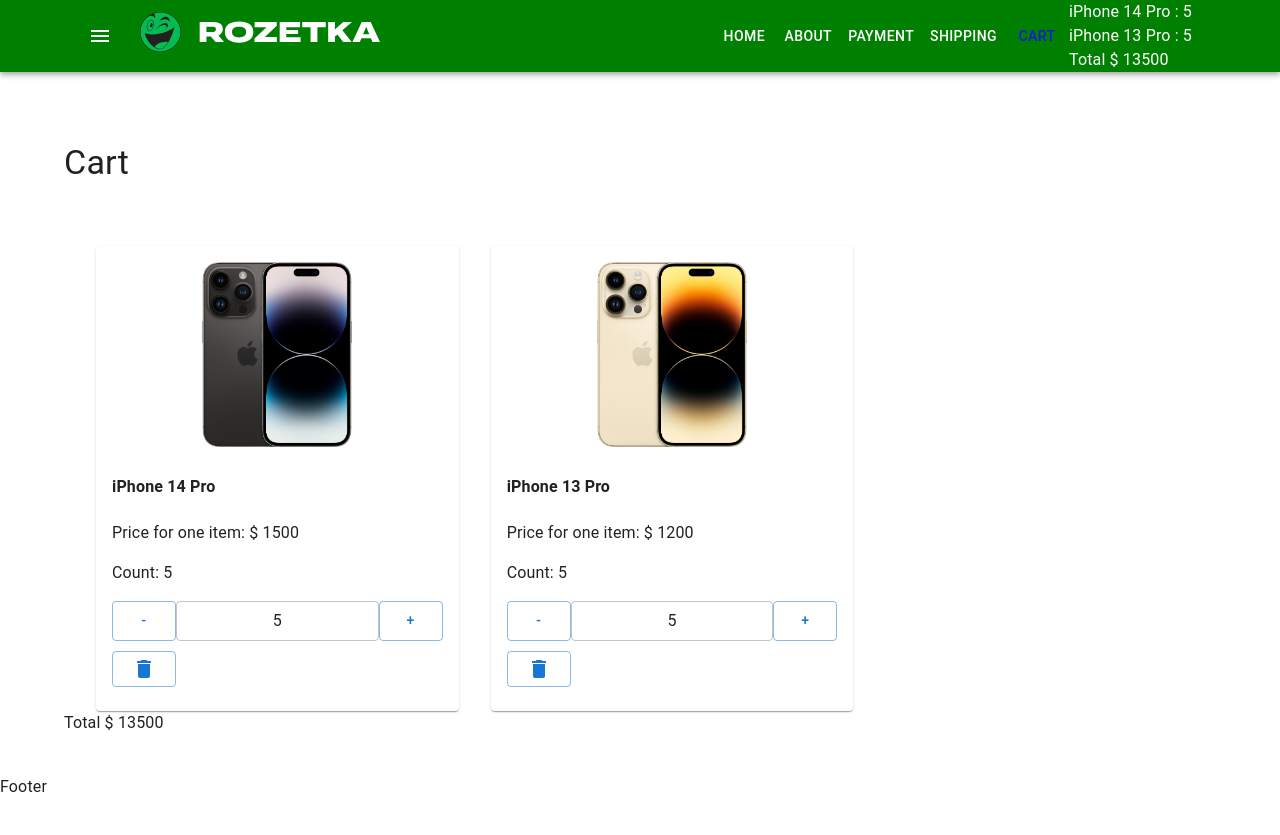
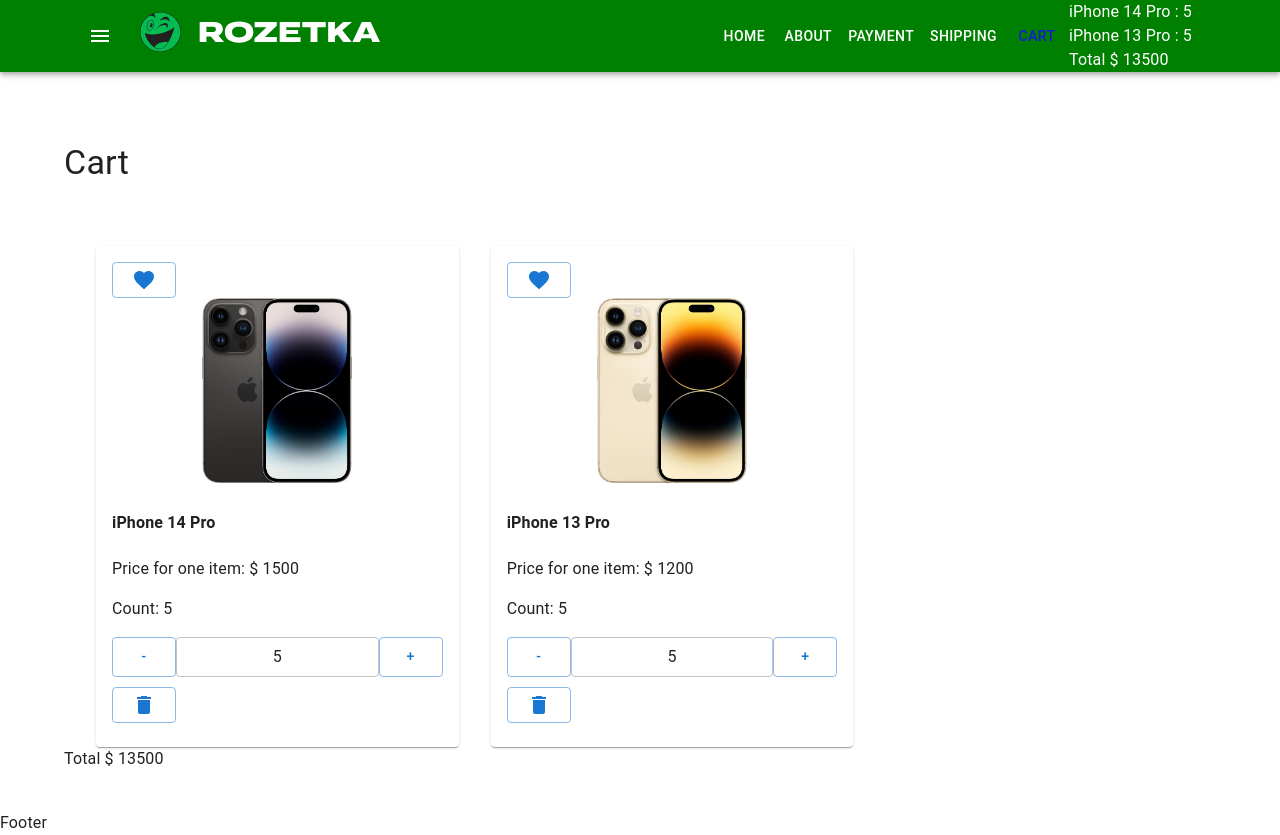
Before and after one commit to petroyurchuk/react29-11, a React (Create React App) app: page /cart in a window 1280 px wide. Before the commit the page ends 800 px from the top, so only its background shows below. Built offline with nearby package versions, Linux system fonts and the light colour scheme.

Commit message:
add like to cart

```diff
--- a/src/components/CartProductList/CartProductListItemExtended.tsx
+++ b/src/components/CartProductList/CartProductListItemExtended.tsx
@@ -2,6 +2,10 @@ import { Button, Card, CardContent, Grid } from '@mui/material'
 import { Product } from 'utils/productsArray'
 import DeleteIcon from '@mui/icons-material/Delete'
 import Quantity from 'components/Quantity/Quantity'
+import FavoriteBorderIcon from '@mui/icons-material/FavoriteBorder'
+import FavoriteIcon from '@mui/icons-material/Favorite'
+import { useAppDispatch, useAppSelector } from 'redux/hooks'
+import { toggleLike } from 'redux/likeReducer'
 type Props = {
     product: Product
     productCount: number
@@ -14,10 +18,18 @@ const CartProductListItemExtended = ({
     removeProductFromCart,
     changeProductQuantity,
 }: Props) => {
+    const isLiked = useAppSelector((state) => state.productsLike[product.id])
+    const dispatch = useAppDispatch()
     return (
         <Grid item xs={12} sm={4}>
             <Card>
                 <CardContent>
+                    <Button
+                        variant="outlined"
+                        onClick={() => dispatch(toggleLike(product.id))}
+                    >
+                        {isLiked ? <FavoriteIcon /> : <FavoriteBorderIcon />}
+                    </Button>
                     <div className="product-image">
                         <img src={product.image} alt={product.title} />
                     </div>
```
